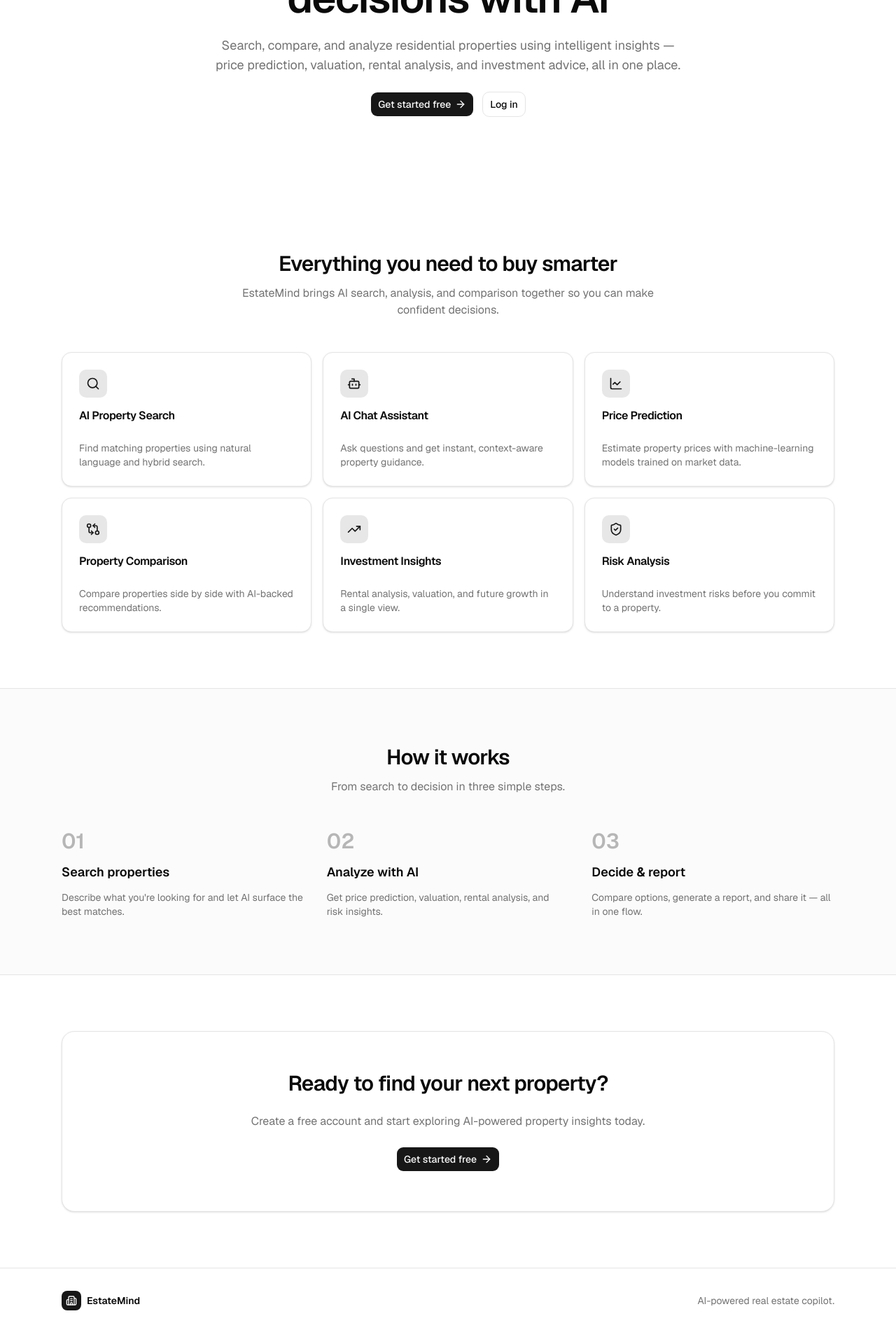
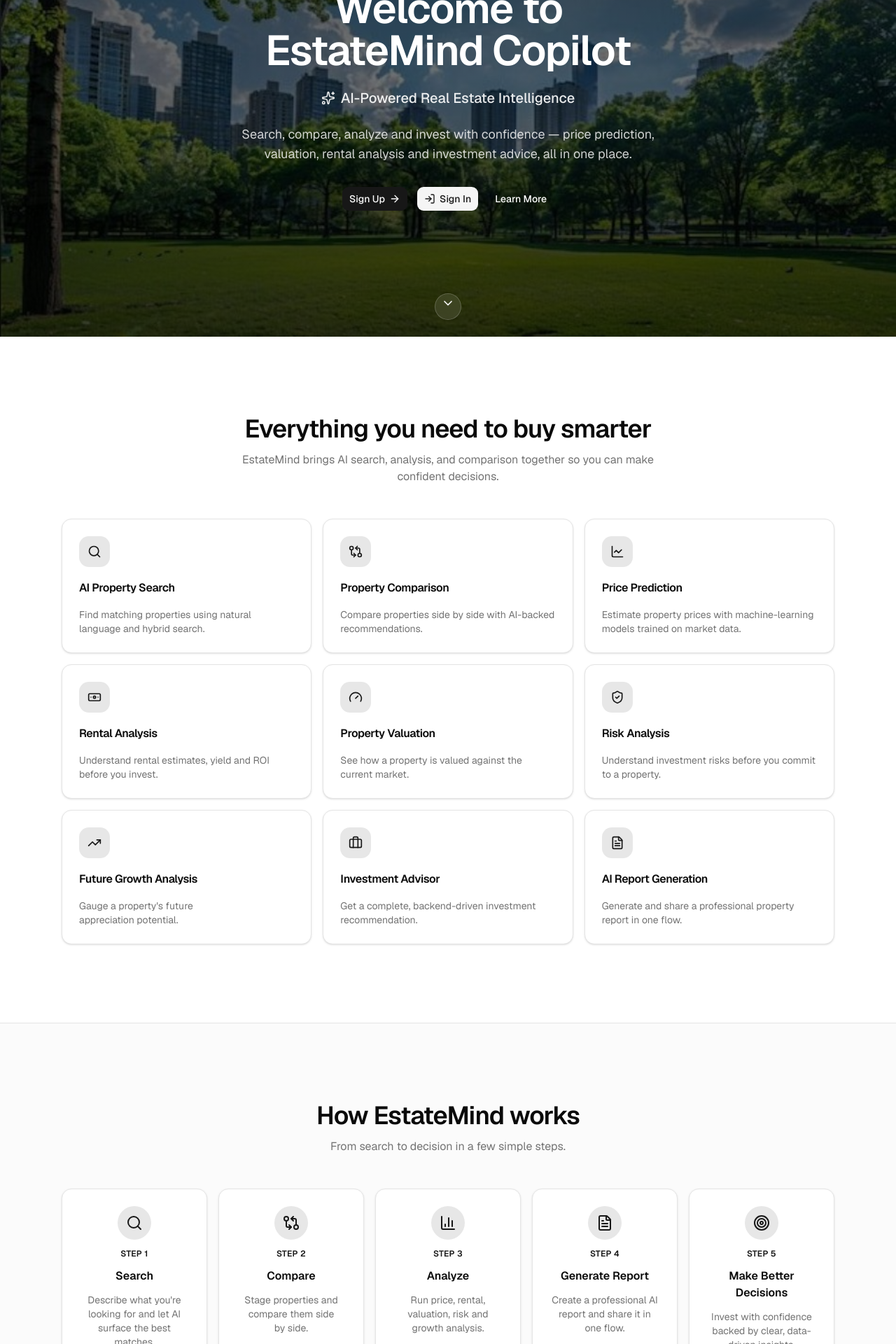
Before and after one commit to Buzz1993/home-price-prediction, a Next.js app in the folder frontend/: page / in a window 1280 px wide. Shown: the part 320-2240 px from the top of the page at 70% size. Built offline with nearby package versions, Linux system fonts and the light colour scheme.

Commit message:
feat(frontend): implement Phase 14.7 - Landing Page Redesign

```diff
--- a/frontend/features/landing/call-to-action.tsx
+++ b/frontend/features/landing/call-to-action.tsx
@@ -1,25 +1,47 @@
 import Link from "next/link";
-import { ArrowRight } from "lucide-react";
+import { ArrowRight, LogIn } from "lucide-react";
 
 import { Button } from "@/components/ui/button";
 
 export function CallToAction() {
   return (
-    <section className="mx-auto max-w-6xl px-4 py-20 lg:px-6">
-      <div className="flex flex-col items-center gap-6 rounded-2xl border bg-card px-6 py-14 text-center shadow-sm">
-        <h2 className="max-w-2xl font-heading text-3xl font-semibold tracking-tight text-balance">
+    <section className="mx-auto max-w-6xl px-4 py-20 lg:px-6 lg:py-28">
+      <div className="group relative flex flex-col items-center gap-6 overflow-hidden rounded-3xl border bg-card px-6 py-16 text-center shadow-sm">
+        {/* Subtle animated accent that eases in on hover. */}
+        <div
+          aria-hidden
+          className="pointer-events-none absolute inset-0 bg-gradient-to-br from-primary/5 via-transparent to-primary/10 opacity-0 transition-opacity duration-500 group-hover:opacity-100"
+        />
+
+        <div className="relative z-10 flex flex-col items-center gap-6">
+          <h2 className="max-w-2xl font-heading text-3xl font-semibold tracking-tight text-balance sm:text-4xl">
             Ready to find your next property?
           </h2>
           <p className="max-w-xl text-muted-foreground text-pretty">
             Create a free account and start exploring AI-powered property insights
             today.
           </p>
-        <Button asChild size="lg">
+
+          <div className="flex w-full flex-col gap-3 sm:w-auto sm:flex-row">
+            <Button asChild size="lg" className="transition-transform hover:-translate-y-0.5">
               <Link href="/signup">
-            Get started free
+                Sign Up
                 <ArrowRight />
               </Link>
             </Button>
+            <Button
+              asChild
+              size="lg"
+              variant="outline"
+              className="transition-transform hover:-translate-y-0.5"
+            >
+              <Link href="/login">
+                <LogIn />
+                Sign In
+              </Link>
+            </Button>
+          </div>
+        </div>
       </div>
     </section>
   );
--- /dev/null
+++ b/frontend/features/landing/feature-card.tsx
@@ -0,0 +1,28 @@
+import type { LucideIcon } from "lucide-react";
+
+import { Card, CardContent, CardHeader, CardTitle } from "@/components/ui/card";
+
+// Single reusable feature card for the landing "AI Features" section.
+// Presentational only — reused for every capability so the section never
+// duplicates card markup.
+export type FeatureCardProps = {
+  icon: LucideIcon;
+  title: string;
+  description: string;
+};
+
+export function FeatureCard({ icon: Icon, title, description }: FeatureCardProps) {
+  return (
+    <Card className="h-full gap-4 transition-shadow hover:shadow-md">
+      <CardHeader>
+        <span className="flex size-11 items-center justify-center rounded-xl bg-primary/10 text-primary">
+          <Icon className="size-5" />
+        </span>
+        <CardTitle className="mt-3 text-base">{title}</CardTitle>
+      </CardHeader>
+      <CardContent className="text-sm text-muted-foreground text-pretty">
+        {description}
+      </CardContent>
+    </Card>
+  );
+}
--- a/frontend/features/landing/features.tsx
+++ b/frontend/features/landing/features.tsx
@@ -1,5 +1,8 @@
 import {
-  Bot,
+  Banknote,
+  Briefcase,
+  FileText,
+  Gauge,
   GitCompareArrows,
   LineChart,
   Search,
@@ -7,9 +10,10 @@ import {
   TrendingUp,
 } from "lucide-react";
 
-import { Card, CardContent, CardHeader, CardTitle } from "@/components/ui/card";
+import { FeatureCard } from "@/features/landing/feature-card";
 
-// Features surfaced by the existing backend (01_Project.md core features).
+// Existing backend capabilities only (04_UI.md / 05_Features.md) — no invented
+// features. Rendered through the single reusable FeatureCard.
 const features = [
   {
     icon: Search,
@@ -18,10 +22,10 @@ const features = [
       "Find matching properties using natural language and hybrid search.",
   },
   {
-    icon: Bot,
-    title: "AI Chat Assistant",
+    icon: GitCompareArrows,
+    title: "Property Comparison",
     description:
-      "Ask questions and get instant, context-aware property guidance.",
+      "Compare properties side by side with AI-backed recommendations.",
   },
   {
     icon: LineChart,
@@ -30,16 +34,16 @@ const features = [
       "Estimate property prices with machine-learning models trained on market data.",
   },
   {
-    icon: GitCompareArrows,
-    title: "Property Comparison",
+    icon: Banknote,
+    title: "Rental Analysis",
     description:
-      "Compare properties side by side with AI-backed recommendations.",
+      "Understand rental estimates, yield and ROI before you invest.",
   },
   {
-    icon: TrendingUp,
-    title: "Investment Insights",
+    icon: Gauge,
+    title: "Property Valuation",
     description:
-      "Rental analysis, valuation, and future growth in a single view.",
+      "See how a property is valued against the current market.",
   },
   {
     icon: ShieldCheck,
@@ -47,13 +51,32 @@ const features = [
     description:
       "Understand investment risks before you commit to a property.",
   },
+  {
+    icon: TrendingUp,
+    title: "Future Growth Analysis",
+    description:
+      "Gauge a property's future appreciation potential.",
+  },
+  {
+    icon: Briefcase,
+    title: "Investment Advisor",
+    description:
+      "Get a complete, backend-driven investment recommendation.",
+  },
+  {
+    icon: FileText,
+    title: "AI Report Generation",
+    description:
+      "Generate and share a professional property report in one flow.",
+  },
 ];
 
 export function Features() {
   return (
-    <section className="mx-auto max-w-6xl px-4 py-20 lg:px-6">
+    <section id="features" className="scroll-mt-16 bg-background">
+      <div className="mx-auto max-w-6xl px-4 py-20 lg:px-6 lg:py-28">
         <div className="mx-auto mb-12 max-w-2xl text-center">
-        <h2 className="font-heading text-3xl font-semibold tracking-tight">
+          <h2 className="font-heading text-3xl font-semibold tracking-tight sm:text-4xl">
             Everything you need to buy smarter
           </h2>
           <p className="mt-3 text-muted-foreground text-pretty">
@@ -63,19 +86,10 @@ export function Features() {
         </div>
 
         <div className="grid gap-4 sm:grid-cols-2 lg:grid-cols-3">
-        {features.map(({ icon: Icon, title, description }) => (
-          <Card key={title}>
-            <CardHeader>
-              <span className="flex size-10 items-center justify-center rounded-lg bg-primary/10 text-primary">
-                <Icon className="size-5" />
-              </span>
-              <CardTitle className="mt-2 text-base">{title}</CardTitle>
-            </CardHeader>
-            <CardContent className="text-sm text-muted-foreground">
-              {description}
-            </CardContent>
-          </Card>
+          {features.map((feature) => (
+            <FeatureCard key={feature.title} {...feature} />
           ))}
+        </div>
       </div>
     </section>
   );
--- a/frontend/features/landing/hero.tsx
+++ b/frontend/features/landing/hero.tsx
@@ -1,37 +1,83 @@
 import Link from "next/link";
-import { ArrowRight, Sparkles } from "lucide-react";
+import { ArrowRight, Building2, ChevronDown, LogIn, Sparkles } from "lucide-react";
 
 import { Button } from "@/components/ui/button";
 
+// Fullscreen scenic hero. A premium real-estate background image (served from
+// the local public/ folder so no per-domain Next image config is required) sits
+// under a dark gradient overlay for readability. All content is white and
+// centered.
+const HERO_IMAGE = "/images/landing/hero.jpg";
+
 export function Hero() {
   return (
-    <section className="mx-auto flex max-w-6xl flex-col items-center gap-6 px-4 py-20 text-center lg:px-6 lg:py-28">
-      <span className="inline-flex items-center gap-2 rounded-full border bg-muted/50 px-3 py-1 text-xs font-medium text-muted-foreground">
-        <Sparkles className="size-3.5" />
-        AI-powered real estate copilot
+    <section className="relative flex min-h-[calc(100dvh-4rem)] items-center justify-center overflow-hidden">
+      {/* Scenic background image. */}
+      <div
+        aria-hidden
+        className="absolute inset-0 bg-slate-900 bg-cover bg-center"
+        style={{ backgroundImage: `url(${HERO_IMAGE})` }}
+      />
+      {/* Dark overlay for contrast. */}
+      <div
+        aria-hidden
+        className="absolute inset-0 bg-gradient-to-b from-black/70 via-black/55 to-black/75"
+      />
+
+      <div className="relative z-10 mx-auto flex max-w-4xl flex-col items-center gap-6 px-4 py-24 text-center text-white lg:px-6">
+        {/* EstateMind Copilot branding. */}
+        <span className="inline-flex items-center gap-2 rounded-full border border-white/20 bg-white/10 px-4 py-1.5 text-sm font-medium backdrop-blur">
+          <Building2 className="size-4" />
+          EstateMind Copilot
         </span>
 
         <h1 className="max-w-3xl font-heading text-4xl font-semibold tracking-tight text-balance sm:text-5xl lg:text-6xl">
-        Make smarter property decisions with AI
+          Welcome to EstateMind Copilot
         </h1>
 
-      <p className="max-w-2xl text-lg text-muted-foreground text-pretty">
-        Search, compare, and analyze residential properties using intelligent
-        insights — price prediction, valuation, rental analysis, and investment
-        advice, all in one place.
+        <p className="inline-flex items-center gap-2 text-lg font-medium text-white/90 sm:text-xl">
+          <Sparkles className="size-5" />
+          AI-Powered Real Estate Intelligence
         </p>
 
-      <div className="flex flex-col gap-3 sm:flex-row">
+        <p className="max-w-2xl text-base text-white/80 text-pretty sm:text-lg">
+          Search, compare, analyze and invest with confidence — price prediction,
+          valuation, rental analysis and investment advice, all in one place.
+        </p>
+
+        {/* Primary actions: Sign In, Sign Up, Learn More. */}
+        <div className="mt-2 flex w-full flex-col gap-3 sm:w-auto sm:flex-row">
           <Button asChild size="lg">
             <Link href="/signup">
-            Get started free
+              Sign Up
               <ArrowRight />
             </Link>
           </Button>
-        <Button asChild variant="outline" size="lg">
-          <Link href="/login">Log in</Link>
+          <Button asChild size="lg" variant="secondary">
+            <Link href="/login">
+              <LogIn />
+              Sign In
+            </Link>
+          </Button>
+          <Button
+            asChild
+            size="lg"
+            variant="ghost"
+            className="text-white hover:bg-white/10 hover:text-white"
+          >
+            <a href="#features">Learn More</a>
           </Button>
         </div>
+      </div>
+
+      {/* Scroll-to-features indicator. */}
+      <a
+        href="#features"
+        aria-label="Scroll to features"
+        className="absolute inset-x-0 bottom-6 z-10 mx-auto flex w-fit items-center justify-center rounded-full border border-white/20 bg-white/10 p-2 text-white backdrop-blur transition-colors hover:bg-white/20"
+      >
+        <ChevronDown className="size-5 animate-bounce" />
+      </a>
     </section>
   );
 }
--- a/frontend/features/landing/how-it-works.tsx
+++ b/frontend/features/landing/how-it-works.tsx
@@ -1,50 +1,64 @@
-// "How It Works" mirrors the user journey in 01_Project.md:
-// Search → Analyze → Decide.
+import {
+  BarChart3,
+  FileText,
+  GitCompareArrows,
+  Search,
+  Target,
+} from "lucide-react";
+
+import { WorkflowStep } from "@/features/landing/workflow-step";
+
+// User journey (04_UI.md navigation flow):
+// Search → Compare → Analyze → Generate Report → Make Better Decisions.
 const steps = [
   {
-    step: "01",
-    title: "Search properties",
-    description:
-      "Describe what you're looking for and let AI surface the best matches.",
+    step: 1,
+    icon: Search,
+    title: "Search",
+    description: "Describe what you're looking for and let AI surface the best matches.",
   },
   {
-    step: "02",
-    title: "Analyze with AI",
-    description:
-      "Get price prediction, valuation, rental analysis, and risk insights.",
+    step: 2,
+    icon: GitCompareArrows,
+    title: "Compare",
+    description: "Stage properties and compare them side by side.",
   },
   {
-    step: "03",
-    title: "Decide & report",
-    description:
-      "Compare options, generate a report, and share it — all in one flow.",
+    step: 3,
+    icon: BarChart3,
+    title: "Analyze",
+    description: "Run price, rental, valuation, risk and growth analysis.",
+  },
+  {
+    step: 4,
+    icon: FileText,
+    title: "Generate Report",
+    description: "Create a professional AI report and share it in one flow.",
+  },
+  {
+    step: 5,
+    icon: Target,
+    title: "Make Better Decisions",
+    description: "Invest with confidence backed by clear, data-driven insights.",
   },
 ];
 
 export function HowItWorks() {
   return (
     <section className="border-y bg-muted/40">
-      <div className="mx-auto max-w-6xl px-4 py-20 lg:px-6">
+      <div className="mx-auto max-w-6xl px-4 py-20 lg:px-6 lg:py-28">
         <div className="mx-auto mb-12 max-w-2xl text-center">
-          <h2 className="font-heading text-3xl font-semibold tracking-tight">
-            How it works
+          <h2 className="font-heading text-3xl font-semibold tracking-tight sm:text-4xl">
+            How EstateMind works
           </h2>
           <p className="mt-3 text-muted-foreground text-pretty">
-            From search to decision in three simple steps.
+            From search to decision in a few simple steps.
           </p>
         </div>
 
-        <div className="grid gap-8 sm:grid-cols-3">
-          {steps.map(({ step, title, description }) => (
-            <div key={step} className="flex flex-col gap-3">
-              <span className="font-heading text-3xl font-semibold text-primary/30">
-                {step}
-              </span>
-              <h3 className="font-heading text-lg font-semibold">{title}</h3>
-              <p className="text-sm text-muted-foreground text-pretty">
-                {description}
-              </p>
-            </div>
+        <div className="grid gap-4 sm:grid-cols-2 lg:grid-cols-5">
+          {steps.map((step) => (
+            <WorkflowStep key={step.step} {...step} />
           ))}
         </div>
       </div>
--- /dev/null
+++ b/frontend/features/landing/workflow-step.tsx
@@ -0,0 +1,40 @@
+import type { LucideIcon } from "lucide-react";
+
+import { cn } from "@/lib/utils";
+
+// Single reusable step card for the "How EstateMind Works" workflow section.
+// Presentational only — reused for every step so the timeline never duplicates
+// markup.
+export type WorkflowStepProps = {
+  step: number;
+  icon: LucideIcon;
+  title: string;
+  description: string;
+  className?: string;
+};
+
+export function WorkflowStep({
+  step,
+  icon: Icon,
+  title,
+  description,
+  className,
+}: WorkflowStepProps) {
+  return (
+    <div
+      className={cn(
+        "flex h-full flex-col items-center gap-3 rounded-xl border bg-card p-6 text-center shadow-sm transition-shadow hover:shadow-md",
+        className
+      )}
+    >
+      <span className="flex size-12 items-center justify-center rounded-full bg-primary/10 text-primary">
+        <Icon className="size-6" />
+      </span>
+      <span className="font-heading text-xs font-semibold uppercase tracking-wide text-primary">
+        Step {step}
+      </span>
+      <h3 className="font-heading text-base font-semibold">{title}</h3>
+      <p className="text-sm text-muted-foreground text-pretty">{description}</p>
+    </div>
+  );
+}
```
Also changed, not shown: frontend/public/images/landing/hero.jpg (added), 1 other file (tests, documents, lock files or other folders). Lines whose indentation alone changed are shown as unchanged.
